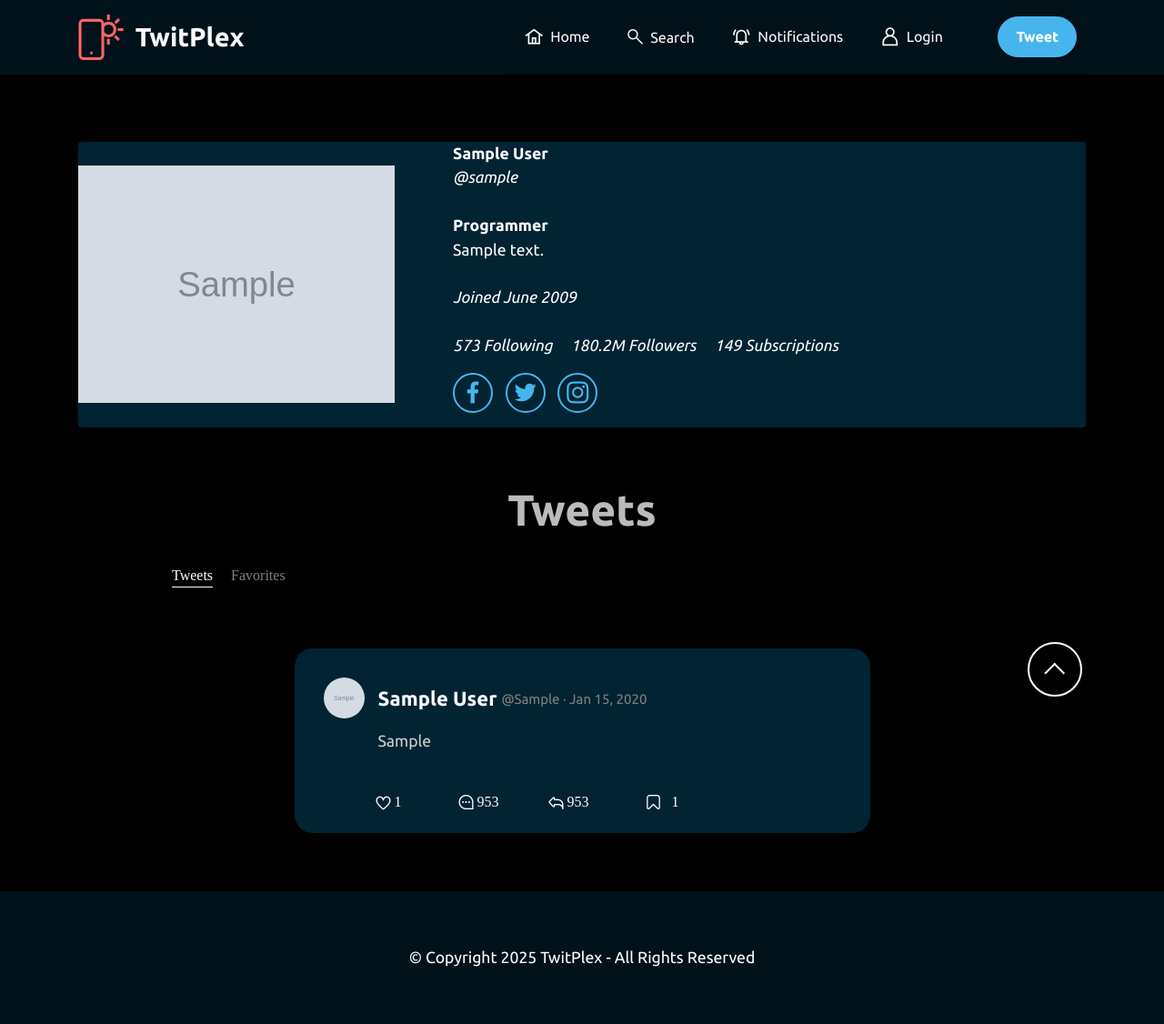
After one commit to Maksim-Volosh/TwitPlex, a Django app: a page that uses templates/base.html in a window 1280 px wide. The commit adds this page. Shown: the whole page at 91% size. Run offline with Django 4.2, Linux system fonts and the light colour scheme; tables that the repository leaves empty hold one stand-in row (values such as "Sample post"); grey boxes marked "Sample" are stand-in pictures; some libraries are stand-ins or nearby versions; some web fonts are replaced.

Commit message:
add user profile, with user_tweets and favorites_tweets

```diff
--- a/TwitPlex/urls.py
+++ b/TwitPlex/urls.py
@@ -4,8 +4,14 @@ from django.urls import include, path
 
 
 urlpatterns = [
+    # django urls
     path('admin/', admin.site.urls),
+
+    #our urls
     path('welcome/', include('welcome.urls')),
     path('', include('main.urls')),
+    path('profile/', include('user.urls')),
+
+    # ajax requests urls
     path('ajax/', include('tweet.urls')),
 ]
--- a/main/views.py
+++ b/main/views.py
@@ -12,11 +12,13 @@ def index(request):
     else:
         tweets = Tweets.objects.annotate(likes_count=Count('likes'), favorites_count=Count('favorites'))
 
+        tweets_flag = tweets.exists()
+
         current_year = datetime.now().year
 
         context = {
             "tweets": tweets,
             'current_year': current_year,
-            'current_year': current_year,
+            "tweets_flag": tweets_flag,
         }
         return render(request, 'main/index.html', context=context)
--- a/static/css/css.css
+++ b/static/css/css.css
@@ -76,6 +76,28 @@
 .navbar-buttons {
     margin: 0px 0px 0px 30px !important;
 }
+
+.tweet, .favorites {
+    color: gray;
+}
+
+.underline {
+    color: white;
+}
+
+.underline::after {
+    content: '';
+    display: block;
+    width: 0px;
+    height: 1px;
+    background-color: white; /* Цвет подчеркивания */
+    transition: width 0.4s ease; /* Плавное изменение ширины */
+}
+
+.underline.active::after {
+    width: 100%; /* Полная ширина подчеркивания */
+}
+
 
 @media (max-width: 1199.98px) {
     .nav-link {
--- a/templates/base.html
+++ b/templates/base.html
@@ -50,7 +50,7 @@
                         <li class="nav-item s-n-i"><a class="nav-link link text-white text-primary display-4" href="index.html#features19-a"><span class="mobi-mbri mobi-mbri-search mbr-iconfont mbr-iconfont-btn" style="font-size: 17px; color: rgb(255, 255, 255);"></span><span class="cl-dn">Search</span></a></li>
                         <li class="nav-item"><a class="nav-link link text-white text-primary display-4" href="index.html#features20-4"><span class="mobi-mbri mobi-mbri-alert mbr-iconfont mbr-iconfont-btn" style="color: rgb(255, 255, 255);"></span><span class="cl-dn">Notifications</span></a></li>
                         {% if request.user.is_authenticated %}
-                            <li class="nav-item"><a class="nav-link link text-white text-primary display-4 nav-last" href="index.html#features10-5"><span class="mobi-mbri mobi-mbri-user mbr-iconfont mbr-iconfont-btn" style="color: rgb(255, 255, 255);"></span><span class="cl-dn">Profile</span></a></li>
+                            <li class="nav-item"><a class="nav-link link text-white text-primary display-4 nav-last" href="{% url "user:profile" request.user.username %}"><span class="mobi-mbri mobi-mbri-user mbr-iconfont mbr-iconfont-btn" style="color: rgb(255, 255, 255);"></span><span class="cl-dn">Profile</span></a></li>
                             {% if request.user.is_superuser %}
                                 <li class="nav-item"><a class="nav-link link text-white text-primary display-4 nav-last" href="{% url "admin:index" %}"><span class="mobi-mbri mobi-mbri-lock mbr-iconfont mbr-iconfont-btn" style="color: rgb(255, 255, 255);"></span><span class="cl-dn">&nbsp;Admin</span></a></li>
                             {% endif %}
@@ -95,5 +95,6 @@
 <script src="{% static "assets/dropdown/js/navbar-dropdown.js" %}"></script>
 <script src="{% static "assets/ytplayer/index.js" %}"></script>
 <script src="{% static "assets/theme/js/script.js" %}"></script>
+<script src="https://unpkg.com/htmx.org@^1.6.1/dist/htmx.min.js"></script>
 
 </html>
--- a/templates/main/index.html
+++ b/templates/main/index.html
@@ -57,7 +57,6 @@
     <input name="animation" type="hidden">
 
 <script src="https://code.jquery.com/jquery-3.6.0.min.js"></script>
-<script src="https://unpkg.com/htmx.org@^1.6.1/dist/htmx.min.js"></script>
 
 {% if request.user.is_authenticated %}
 {% comment %} <script>
--- /dev/null
+++ b/templates/tweets/tweets.html
@@ -0,0 +1,68 @@
+{% load static %}
+
+{% if tweets_flag %}
+{% for tw in tweets %}
+<section data-bs-version="5.1" class="article07 cid-u9LgirLGy7" id="article20-i">
+  <div class="container">
+    <div class="row justify-content-center">
+      <div class="card col-md-12 col-lg-7">
+        <div class="card-wrapper twit">
+          <div class="col-12 content-head d-flex flex-column">
+            <div class="twit-first d-flex flex-row">
+              <div class="img-a">
+                {% if tw.owner.image %}
+                <a href="{{ tw.owner.image.url }}"><img src="{{ tw.owner.image.url }}" alt="avatar" class="twit-avatar"></a>
+                {% else %}
+                <img src="{% static "img/no_avatar.jpg" %}" alt="avatar" class="twit-avatar">
+                {% endif %}
+              </div>
+
+              <div class="cont-title">
+                <h3 class="mbr-section-title mbr-fonts-style align-left mb-0 display-2 d-flex align-items-center tw-t">
+                  <strong class=""> {{ tw.owner.name|capfirst }} </strong><span class="gray">@{{ tw.owner|capfirst }} ·
+                      {% if tw.time_create.year == current_year %}
+                          {{ tw.time_create|date:"M d" }}
+                      {% else %}
+                          {{ tw.time_create|date:"M d, Y" }}
+                      {% endif %}
+                  </span>
+                </h3>
+              </div>
+            </div>
+            <div class="twit-second">
+              <div class="counter-container mbr-text mbr-fonts-style display-7 tw-tx">
+                <p>{{ tw.tweet|linebreaks }}</p>
+
+              </div>
+            </div>
+          </div>
+          {% include "main/include/tweet-reacts.html" %}
+        </div>
+      </div>
+    </div>
+  </div>
+</section>
+{% endfor %}
+
+{% else %}
+
+<section data-bs-version="5.1" class="article07 cid-u9LgirLGy7" id="article20-i">
+  <div class="container">
+    <div class="row justify-content-center">
+      <div class="card col-md-12 col-lg-7">
+        <div class="card-wrapper twit">
+          <div class="col-12 content-head d-flex flex-column">
+            <div class="twit-second">
+              <div class="counter-container mbr-text mbr-fonts-style display-7 tw-tx">
+                <p>Tweets hasn't been find</p>
+              </div>
+            </div>
+          </div>
+        </div>
+      </div>
+    </div>
+  </div>
+
+</section>
+
+{% endif %}
--- /dev/null
+++ b/templates/user/profile.html
@@ -0,0 +1,105 @@
+{% extends "base.html" %}
+{% load static %}
+
+{% block title %}TwitPlex - Profile{% endblock title %}
+
+{% block body %}
+<section data-bs-version="5.1" class="team2 cid-u9LjrTdbfr" xmlns="http://www.w3.org/1999/html" id="team2-r">
+    <div class="container">
+        <div class="item features-image">
+            <div class="item-wrapper">
+                <div class="row align-items-center">
+                    <div class="col-12 col-md-4">
+                        <div class="image-wrapper">
+                            <img src="{{ user.image.url }}" alt="Mobirise Website Builder">
+                        </div>
+                    </div>
+                    <div class="col-12 col-md">
+                        <div class="card-box">
+                            <h5 class="card-title mbr-fonts-style m-0 mb-3 display-7">
+                                <strong> {{user.name}} </strong><br><em>@{{user.username}}</em><br><em><br></em><strong>Programmer</strong><br>{{user.bio}}<br><br><em>Joined June 2009</em><br><br><em>573 Following&nbsp; &nbsp; &nbsp;</em><em>180.2M Followers&nbsp; &nbsp; &nbsp;</em><em>149 Subscriptions</em></h5>
+
+
+                            <div class="social-row display-7">
+                                <div class="soc-item">
+                                    <a href="https://www.facebook.com/Mobirise/" target="_blank">
+                                        <span class="mbr-iconfont socicon socicon-facebook"></span>
+                                    </a>
+                                </div>
+                                <div class="soc-item">
+                                    <a href="https://twitter.com/mobirise" target="_blank">
+                                        <span class="mbr-iconfont socicon socicon-twitter"></span>
+                                    </a>
+                                </div>
+                                <div class="soc-item">
+                                    <a href="https://instagram.com/mobirise" target="_blank">
+                                        <span class="mbr-iconfont socicon socicon-instagram"></span>
+                                    </a>
+                                </div>
+
+
+                            </div>
+                        </div>
+                    </div>
+                </div>
+            </div>
+        </div>
+
+
+    </div>
+</section>
+
+<section data-bs-version="5.1" class="content4 cid-u9Lkf0w5Ih" id="content4-s">
+    <div class="container">
+        <div class="row justify-content-center">
+            <div class="title col-md-12 col-lg-10">
+                <h3 class="mbr-section-title mbr-fonts-style align-center mb-4 display-2">
+                    <strong>Tweets</strong></h3>
+            </div>
+        </div>
+    </div>
+</section>
+
+<section data-bs-version="5.1" class="content4 cid-u9LmM9VaVn" id="content4-w">
+    <div class="container">
+        <div class="row justify-content-center">
+            <div class="title col-md-12 col-lg-10">
+                <button id="tweets-btn" class="underline tweet active" hx-get="{% url 'user:show_tweets' user.username 'tweets' %}" hx-trigger="click" hx-target="#article20-i" onclick="choiseCategory('tweets-btn')">Tweets</button>
+                <button id="favorites-btn" class="favorites" hx-get="{% url 'user:show_tweets' user.username 'favorites' %}" hx-trigger="click" hx-target="#article20-i" onclick="choiseCategory('favorites-btn')">Favorites</button>
+
+            </div>
+        </div>
+    </div>
+</section>
+
+<section data-bs-version="5.1" class="article07 cid-u9LgirLGy7 place-for-tweets" id="article20-i">
+    {% include "tweets/tweets.html" %}
+</section>
+
+    <script>
+        function choiseCategory(buttonId) {
+            var btn = document.getElementById(buttonId);
+            if (btn.classList.contains('tweet')) {
+                var btn2 = document.getElementById('favorites-btn');
+            } else {
+                var btn2 = document.getElementById('tweets-btn');
+            }
+
+
+            if (btn2.classList.contains('underline')) {
+                btn2.classList.remove('underline');
+                btn.classList.add('underline');
+            }
+
+            setTimeout(function() {
+                btn.classList.add('active'); // Добавить класс для плавного изменения подчеркивания
+                btn2.classList.remove('active'); // Удалить класс с другой кнопки
+            }, 10); // Небольшая задержка для применения CSS
+
+        }
+    </script>
+
+
+   <div id="scrollToTop" class="scrollToTop mbr-arrow-up"><a style="text-align: center;"><i class="mbr-arrow-up-icon mbr-arrow-up-icon-cm cm-icon cm-icon-smallarrow-up"></i></a></div>
+      <input name="animation" type="hidden">
+{% endblock body %}
--- /dev/null
+++ b/user/urls.py
@@ -0,0 +1,13 @@
+from django.urls import include, path
+from django.conf import settings
+from django.conf.urls.static import static
+
+from user.views import *
+
+app_name = 'user'
+
+urlpatterns = [
+    path('<slug:username>/', profile, name='profile'),
+    path('get_tweets/<slug:username>/<slug:post_type>/', show_tweets, name='show_tweets'),
+
+] + static(settings.MEDIA_URL, document_root=settings.MEDIA_ROOT)
--- a/user/views.py
+++ b/user/views.py
@@ -1,3 +1,61 @@
+from datetime import datetime
+from django.db.models import Count
 from django.shortcuts import render
+from django.core.cache import cache
 
-# Create your views here.
+from tweet.models import Tweets
+from user.models import User
+
+def profile(request, username):
+    user = User.objects.get(username=username)
+
+    tweets = Tweets.objects.annotate(likes_count=Count('likes'), favorites_count=Count('favorites'))
+
+    user_tweets = tweets.filter(owner=user)
+
+    tweets_flag = user_tweets.exists()
+
+    current_year = datetime.now().year
+
+
+
+    context = {
+        "user": user,
+        "tweets": user_tweets,
+        "current_year": current_year,
+        "tweets_flag": tweets_flag,
+    }
+
+    return render(request, 'user/profile.html', context)
+
+def show_tweets(request, post_type, username):
+    user = User.objects.get(username=username)
+
+    context = {}
+
+    if post_type == 'tweets':
+        all_tweets = Tweets.objects.annotate(likes_count=Count('likes'), favorites_count=Count('favorites'))
+        user_tweets = all_tweets.filter(owner=user)
+
+        tweets_flag = user_tweets.exists()
+
+        context = {
+            "tweets": user_tweets,
+            "current_year": datetime.now().year,
+            "tweets_flag": tweets_flag,
+        }
+
+    elif post_type == 'favorites':
+        all_tweets = Tweets.objects.annotate(likes_count=Count('likes'), favorites_count=Count('favorites'))
+        favorites_tweets = all_tweets.filter(favorites=user)
+
+        tweets_flag = favorites_tweets.exists()
+        print(tweets_flag)
+
+        context = {
+            "tweets": favorites_tweets,
+            "current_year": datetime.now().year,
+            "tweets_flag": tweets_flag,
+        }
+
+    return render(request, 'tweets/tweets.html', context=context)
```
Also changed, not shown: 1 other file.
